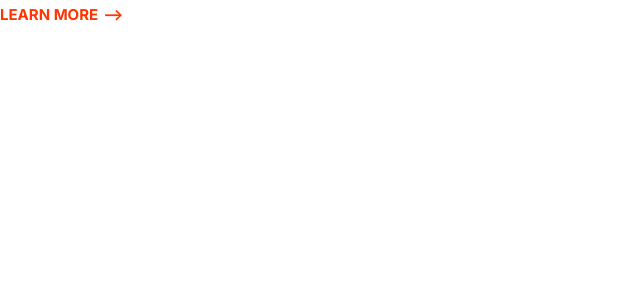
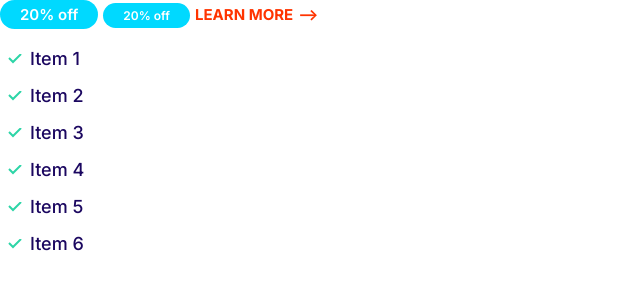
Before and after one commit to MH-Bidhan/Moshify_project, a plain HTML site: page index.html in a window 1280 px wide. Shown: the whole page, without its empty margins (0-640 px from the left). Drawn offline with Linux system fonts and the light colour scheme.

Commit message:
Define list.

```diff
--- a/css/styles.css
+++ b/css/styles.css
@@ -88,6 +88,75 @@ a {
   margin-left: 10px;
 }
 
+/* Badges */
+
+.badge {
+  border-radius: 20px;
+  padding: 0.5rem 2rem;
+  font-weight: 600;
+  white-space: nowrap;
+  color: #fff;
+  font-size: 2rem;
+}
+
+.badge--primary {
+  background-color: var(--color-primary);
+}
+
+.badge--secondary {
+  background-color: var(--color-secondary);
+}
+
+.badge--small {
+  font-size: 1.6rem;
+}
+
+@media screen and (min-width: 1024px) {
+  .badge {
+    font-size: 1.5rem;
+  }
+
+  .badge--small {
+    font-size: 1.2rem;
+  }
+}
+
+/* Lists */
+
+.list {
+  list-style: none;
+  padding-left: 0;
+  color: var(--color-heading);
+}
+
+.list--inline .list__items {
+  font-weight: 600;
+  display: inline-block;
+  margin-right: 2rem;
+  font-size: 2rem;
+}
+
+.list--tick {
+  list-style-image: url(/Images/tick.svg);
+  padding-left: 3rem;
+  font-size: 2.4rem;
+  font-weight: 500;
+}
+
+.list--tick .list__items {
+  padding-left: 0.5rem;
+  margin-bottom: 1rem;
+}
+
+@media screen and (min-width: 1024px) {
+  .list--tick {
+    font-size: 1.8rem;
+  }
+
+  .list--tick .list__items {
+    padding-left: 0;
+  }
+}
 .btn {
   background-color: var(--color-accent);
   display: inline-block;
--- a/index.html
+++ b/index.html
@@ -8,13 +8,23 @@
     <link rel="preconnect" href="https://fonts.googleapis.com" />
     <link rel="preconnect" href="https://fonts.gstatic.com" crossorigin />
     <link
-      href="https://fonts.googleapis.com/css2?family=Inter:wght@400;700&display=swap"
+      href="https://fonts.googleapis.com/css2?family=Inter:wght@400;500;600;700&display=swap"
       rel="stylesheet"
     />
     <link rel="stylesheet" href="/css/normalize.css" />
     <link rel="stylesheet" href="/css/styles.css" />
   </head>
   <body>
+    <span class="badge badge--secondary">20% off</span>
+    <span class="badge badge--secondary badge--small">20% off</span>
     <a href="#" class="link-arrow">Learn more</a>
+    <ul class="list list--tick">
+      <li class="list__items">Item 1</li>
+      <li class="list__items">Item 2</li>
+      <li class="list__items">Item 3</li>
+      <li class="list__items">Item 4</li>
+      <li class="list__items">Item 5</li>
+      <li class="list__items">Item 6</li>
+    </ul>
   </body>
 </html>
```
Also changed, not shown: Components/badges.html (added, +1 -0 lines), Components/list.html (added, +8 -0 lines), Images/tick.svg (added).
